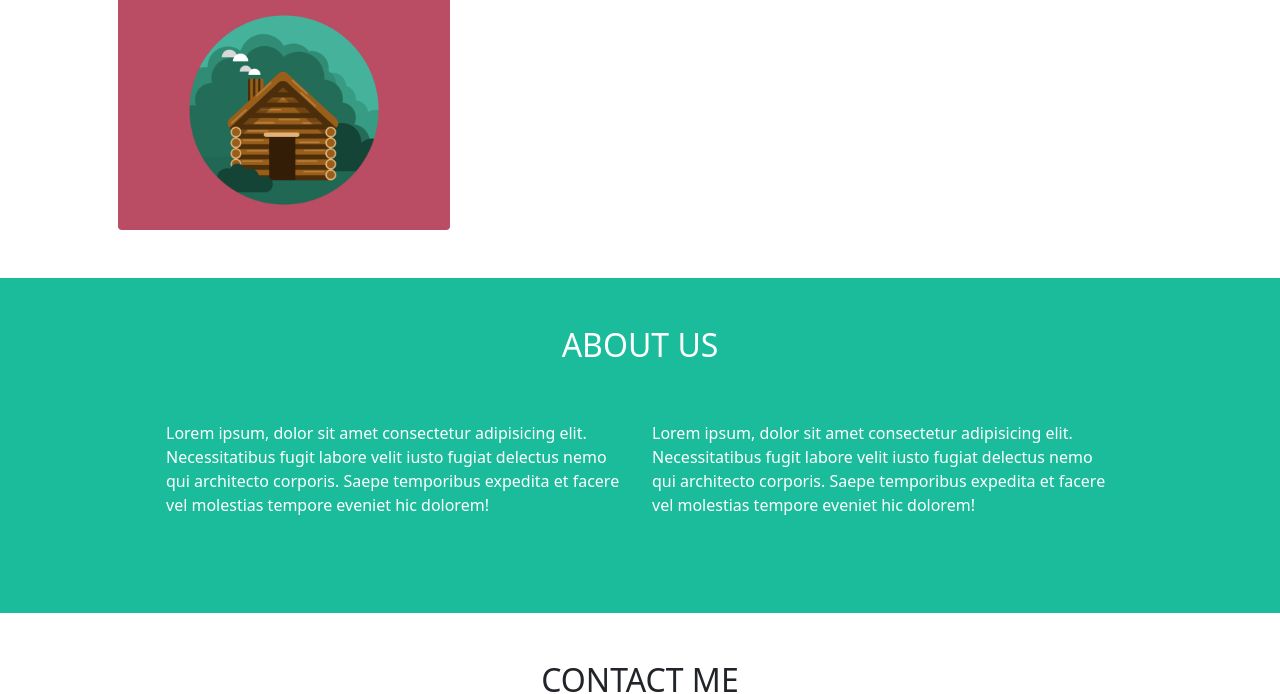
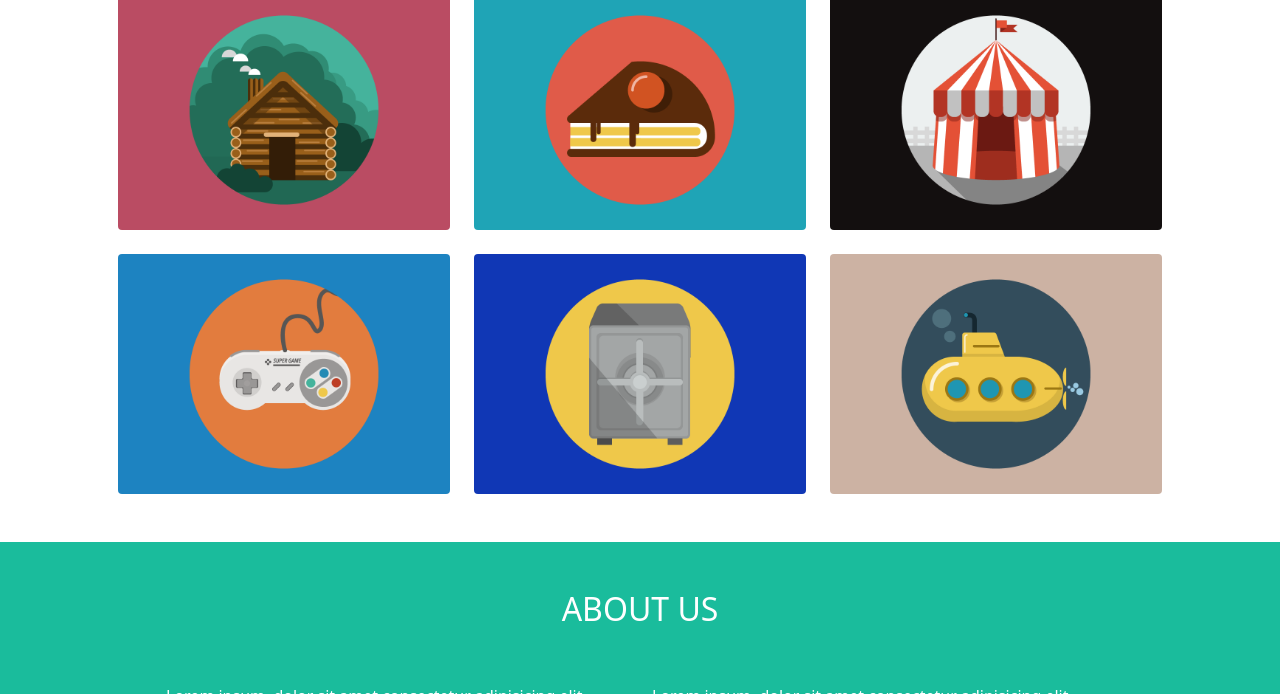
Before and after one commit to NicholasConti/html-css-bootstrap-freelancer, a plain HTML site: page index.html in a window 1280 px wide. Shown: the part 628-1322 px from the top of the page. Drawn offline with nearby package versions, Linux system fonts and the light colour scheme.

Commit message:
add-portfolio images

```diff
--- a/index.html
+++ b/index.html
@@ -40,6 +40,21 @@
                 <div class="row g-4">
                     <div class="col-12 col-lg-6 col-xl-4 ">
                         <img src="img/cabin.png" class="img-fluid rounded"  alt="cabin">
+                    </div>
+                    <div class="col-12 col-lg-6 col-xl-4 ">
+                        <img src="img/cake.png" class="img-fluid rounded"  alt="cabin">
+                    </div>
+                    <div class="col-12 col-lg-6 col-xl-4 ">
+                        <img src="img/circus.png" class="img-fluid rounded"  alt="cabin">
+                    </div>
+                    <div class="col-12 col-lg-6 col-xl-4 ">
+                        <img src="img/game.png" class="img-fluid rounded"  alt="cabin">
+                    </div>
+                    <div class="col-12 col-lg-6 col-xl-4 ">
+                        <img src="img/safe.png" class="img-fluid rounded"  alt="cabin">
+                    </div>
+                    <div class="col-12 col-lg-6 col-xl-4 ">
+                        <img src="img/submarine.png" class="img-fluid rounded"  alt="cabin">
                     </div>
 
 
```
Also changed, not shown: img/cake.png (added), img/circus.png (added), img/game.png (added), img/safe.png (added), img/submarine.png (added).
